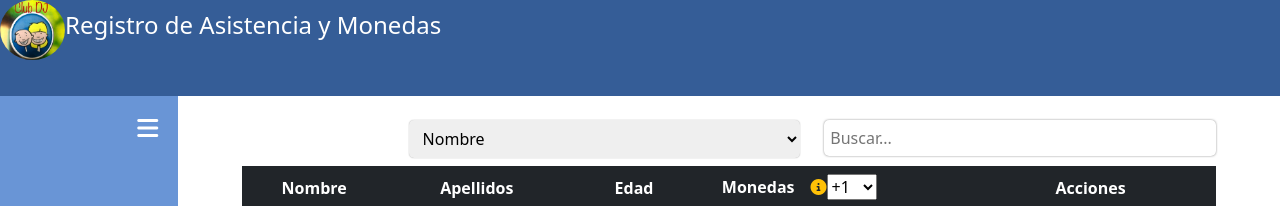
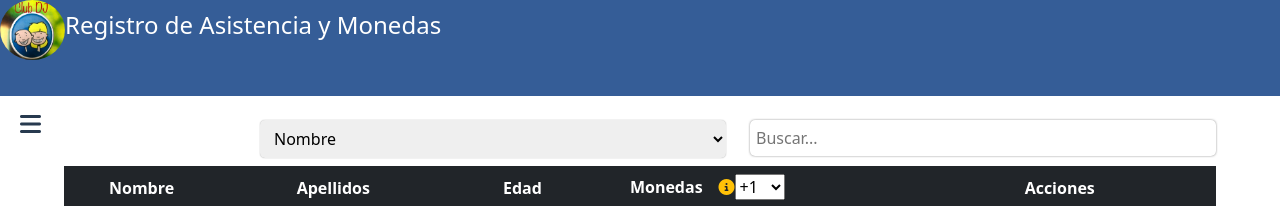
Before and after one commit to rverdecias94/sitio-web-idec, a React (Vite) app: page / in a window 1280 px wide. Shown: the top 206 px of the page. Built offline with nearby package versions, Linux system fonts and the light colour scheme; no server answers; the database is empty.

Commit message:
Cambiando estado sidebarVisible a true por default

```diff
--- a/src/components/Layouts/Sidebar.jsx
+++ b/src/components/Layouts/Sidebar.jsx
@@ -2,7 +2,7 @@ import { useState } from "react";
 
 
 const Sidebar = () => {
-  const [sidebarVisible, setSidebarVisible] = useState(true);
+  const [sidebarVisible, setSidebarVisible] = useState(false);
 
   return (
     <>
```
